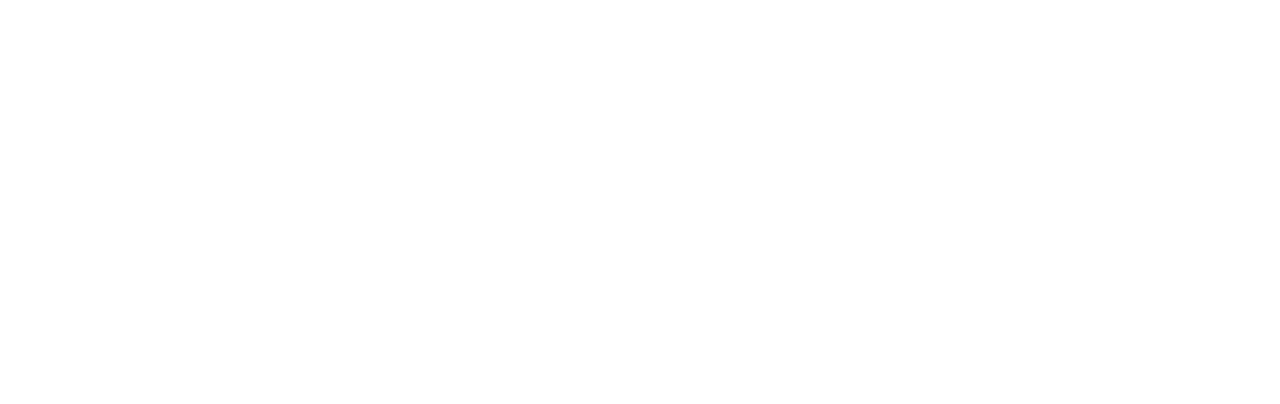
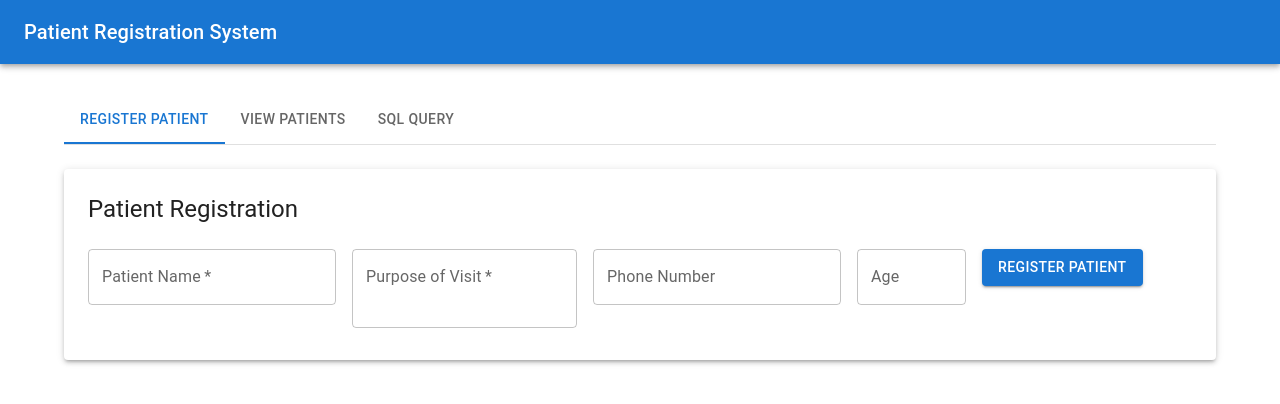
Before and after one commit to yaaryash/Patient-Registration-App, a React (Create React App) app: page / in a window 1280 px wide. Shown: the top 404 px of the page. Built offline with nearby package versions, Linux system fonts and the light colour scheme; the HTML template or start-up script is replaced by a standard one.

Commit message:
[NNG-2][FEATURE] Added tab layout and structure for our app and created patient form component with basic validation

```diff
--- a/src/App.js
+++ b/src/App.js
@@ -1,10 +1,69 @@
-import './App.css';
+import { useState } from "react";
+import {
+  Container,
+  CssBaseline,
+  AppBar,
+  Toolbar,
+  Typography,
+  Box,
+  Tabs,
+  Tab,
+} from "@mui/material";
+import PatientForm from "./components/PatientForm";
 
-function App() {
+function TabPanel(props) {
+  const { children, value, index, ...other } = props;
+
   return (
-    <div className="App">
+    <div
+      role="tabpanel"
+      hidden={value !== index}
+      id={`tabpanel-${index}`}
+      aria-labelledby={`tab-${index}`}
+      {...other}
+    >
+      {value === index && <Box sx={{ pt: 3 }}>{children}</Box>}
     </div>
   );
 }
 
+function App() {
+  const [tabValue, setTabValue] = useState(0);
+
+  const handleTabChange = (event, newValue) => {
+    setTabValue(newValue);
+  };
+
+  return (
+    <>
+      <CssBaseline />
+      <AppBar position="static">
+        <Toolbar>
+          <Typography variant="h6" component="div" sx={{ flexGrow: 1 }}>
+            Patient Registration System
+          </Typography>
+        </Toolbar>
+      </AppBar>
+
+      <Container maxWidth="lg" sx={{ mt: 4 }}>
+        <Box sx={{ borderBottom: 1, borderColor: "divider" }}>
+          <Tabs
+            value={tabValue}
+            onChange={handleTabChange}
+            aria-label="app tabs"
+          >
+            <Tab label="Register Patient" />
+            <Tab label="View Patients" />
+            <Tab label="SQL Query" />
+          </Tabs>
+        </Box>
+
+        <TabPanel value={tabValue} index={0}>
+          <PatientForm />
+        </TabPanel>
+      </Container>
+    </>
+  );
+}
+
 export default App;
--- /dev/null
+++ b/src/components/PatientForm.js
@@ -0,0 +1,126 @@
+import React, { useState } from "react";
+import { Box, Button, TextField, Typography, Grid, Paper } from "@mui/material";
+
+const PatientForm = () => {
+  const [patient, setPatient] = useState({
+    name: "",
+    purpose: "",
+    phoneNumber: "",
+    age: "",
+  });
+
+  const [message, setMessage] = useState("");
+  const [error, setError] = useState(false);
+
+  const handleInputChange = (e) => {
+    const { name, value } = e.target;
+    setPatient((prev) => ({
+      ...prev,
+      [name]: value,
+    }));
+  };
+
+  const handleSubmit = async (e) => {
+    e.preventDefault();
+    setMessage("");
+    setError(false);
+
+    if (!patient.name) {
+      setMessage("Patient name is required");
+      setError(true);
+      return;
+    }
+
+    if (!patient.purpose) {
+      setMessage("Purpose of visit is required");
+      setError(true);
+      return;
+    }
+  };
+
+  return (
+    <Paper elevation={3} sx={{ p: 3, mb: 4 }}>
+      <Typography variant="h5" component="h2" gutterBottom>
+        Patient Registration
+      </Typography>
+
+      {message && (
+        <Typography
+          color={error ? "error" : "success"}
+          sx={{ mb: 2, fontWeight: "bold" }}
+        >
+          {message}
+        </Typography>
+      )}
+
+      <Box component="form" onSubmit={handleSubmit} noValidate>
+        <Grid container spacing={2}>
+          <Grid item xs={12}>
+            <TextField
+              required
+              fullWidth
+              label="Patient Name"
+              name="name"
+              value={patient.name}
+              onChange={handleInputChange}
+              margin="normal"
+              placeholder="Enter full name"
+              error={error && !patient.name}
+            />
+          </Grid>
+          <Grid item xs={12}>
+            <TextField
+              required
+              fullWidth
+              label="Purpose of Visit"
+              name="purpose"
+              value={patient.purpose}
+              onChange={handleInputChange}
+              margin="normal"
+              placeholder="Why is the patient here?"
+              multiline
+              rows={2}
+              error={error && !patient.purpose}
+            />
+          </Grid>
+          <Grid item xs={12} sm={6}>
+            <TextField
+              fullWidth
+              label="Phone Number"
+              name="phoneNumber"
+              value={patient.phoneNumber}
+              onChange={handleInputChange}
+              margin="normal"
+              placeholder="Contact number"
+            />
+          </Grid>
+          <Grid item xs={12} sm={6}>
+            <TextField
+              fullWidth
+              label="Age"
+              name="age"
+              type="number"
+              value={patient.age}
+              onChange={handleInputChange}
+              margin="normal"
+              InputProps={{ inputProps: { min: 0, max: 120 } }}
+            />
+          </Grid>
+          <Grid item xs={12}>
+            <Button
+              type="submit"
+              variant="contained"
+              color="primary"
+              fullWidth
+              sx={{ mt: 2 }}
+            >
+              Register Patient
+            </Button>
+          </Grid>
+        </Grid>
+      </Box>
+    </Paper>
+  );
+};
+
+export default PatientForm;
```
